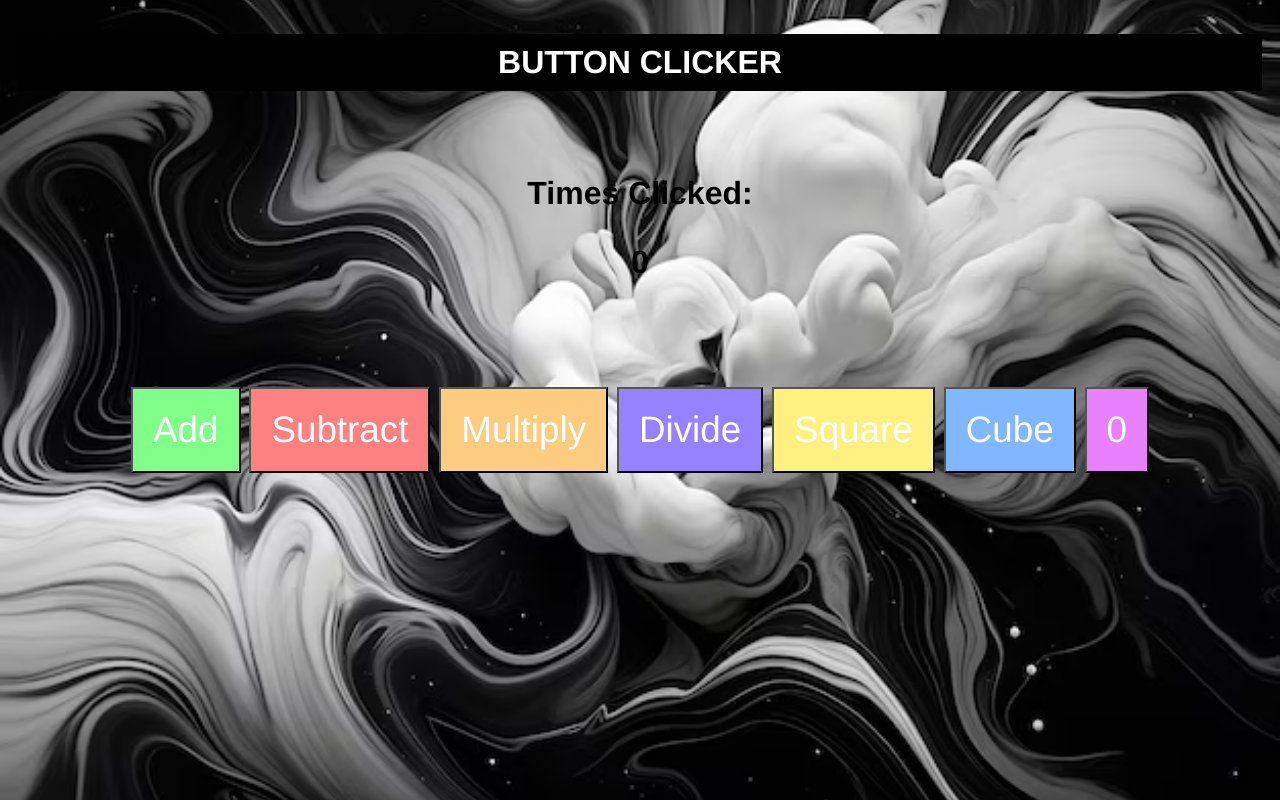
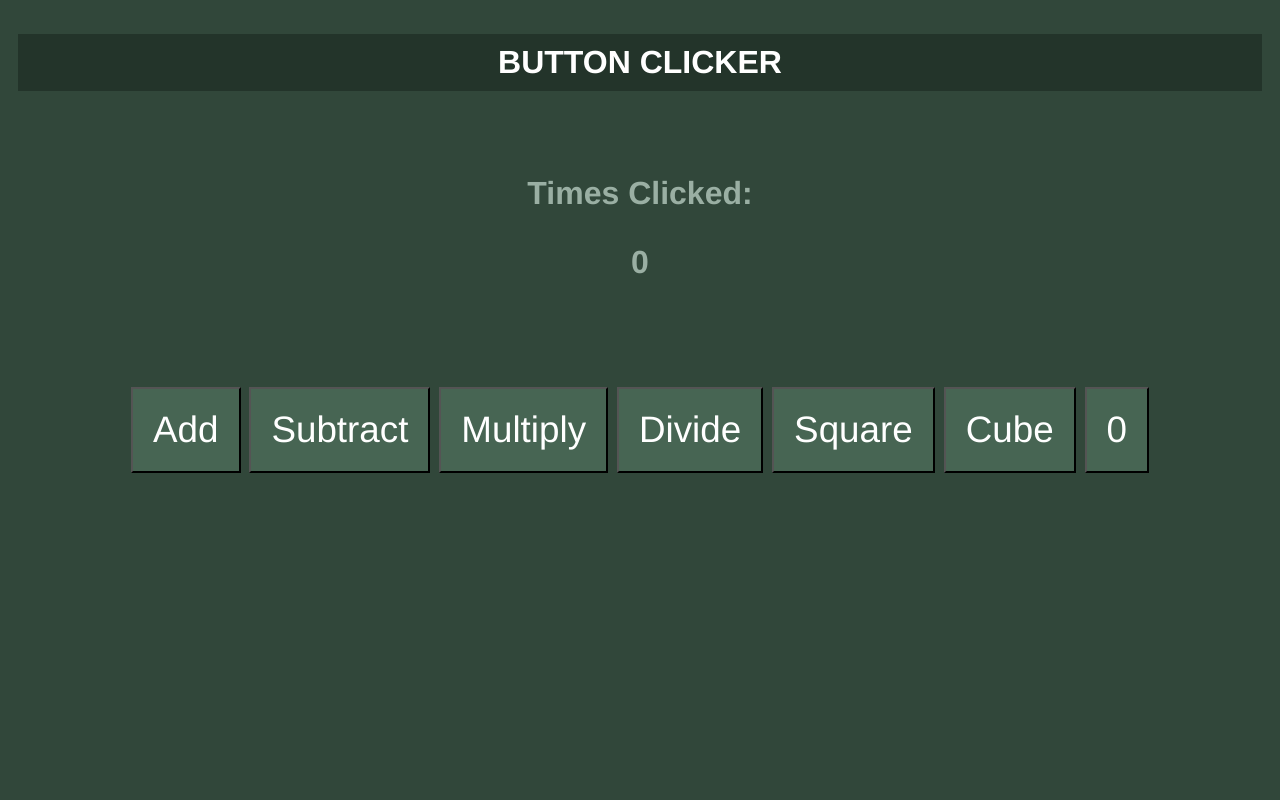
Before and after one commit to CleonDeSouza/buttonclicker, a plain HTML site: page index.html in a window 1280 px wide. Drawn offline with Linux system fonts and the light colour scheme.

Commit message:
Add files via upload

```diff
--- a/style.css
+++ b/style.css
@@ -1,5 +1,5 @@
 body{
-    background-image: url("back.png");
+    background-color: #31473A;
     background-repeat: no-repeat;
     background-attachment: fixed;
     background-position: center;
@@ -10,15 +10,15 @@ body{
 }
 
 #head{
-    color: rgb(255, 255, 255);
-    background-color: black;
+    color: white;
+    background-color: #23342a;
     text-align: center;
     padding: 10px;
     font-family: Helvetica;
 }
 
 #text{
-    color:rgb(0, 0, 0);
+    color:#9aafa3;
     text-align: center;
     border-color: rgb(0, 0, 0);
     border: 200Px;
@@ -26,138 +26,25 @@ body{
     font-family: Helvetica;
 }
 
-#btn1{
+button{
     padding: 20px;
-    background-color:rgb(129, 254, 137);
+    background-color:#476553;
     color:rgb(255, 255, 255);
     text-align: center;
     font-size: 1.15em;
     font-family: Helvetica;
 }
 
-#btn1:hover{
-    background-color:rgb(143, 255, 153);
-    color:rgb(183, 255, 189);
+button:hover{
+    background-color:#3c5848;
+    color:#ffffff;
 }
 
-#btn1:click{
-    background-color:rgb(129, 254, 137);
+button:click{
+    background-color:#293b31;
     color:rgb(0, 0, 0);
 }
 
-#btn2{
-    padding: 20px;
-    background-color:rgb(254, 129, 129);
-    color:rgb(255, 255, 255);
-    text-align: center;
-    font-size: 1.15em;
-    font-family: Helvetica;
-}
-
-#btn2:hover{
-    background-color:rgb(255, 148, 148);
-    color:rgb(254, 179, 179);
-}
-
-#btn2:click{
-    background-color:rgb(254, 129, 129);
-    color:rgb(0, 0, 0);
-}
-
-#btn3{
-    padding: 20px;
-    background-color:rgb(254, 204, 129);
-    color:rgb(255, 255, 255);
-    text-align: center;
-    font-size: 1.15em;
-    font-family: Helvetica;
-}
-
-#btn3:hover{
-    background-color:rgb(250, 208, 146);
-    color:rgb(255, 228, 188);
-}
-
-#btn3:click{
-    background-color:rgb(254, 204, 129);
-    color:rgb(0, 0, 0);
-}
-
-#btn4{
-    padding: 20px;
-    background-color:rgb(150, 129, 254);
-    color:rgb(255, 255, 255);
-    text-align: center;
-    font-size: 1.15em;
-    font-family: Helvetica;
-}
-
-#btn4:hover{
-    background-color:rgb(164, 145, 255);
-    color:rgb(199, 188, 255);
-}
-
-#btn4:click{
-    background-color:rgb(150, 129, 254);
-    color:rgb(0, 0, 0);
-}
-
-#btn5{
-    padding: 20px;
-    background-color:rgb(254, 241, 129);
-    color:rgb(255, 255, 255);
-    text-align: center;
-    font-size: 1.15em;
-    font-family: Helvetica;
-}
-
-#btn5:hover{
-    background-color:rgb(255, 244, 146);
-    color:rgb(255, 249, 198);
-}
-
-#btn5:click{
-    background-color:rgb(254, 241, 129);
-    color:rgb(0, 0, 0);
-}
-
-#btn6{
-    padding: 20px;
-    background-color:rgb(129, 183, 254);
-    color:rgb(255, 255, 255);
-    text-align: center;
-    font-size: 1.15em;
-    font-family: Helvetica;
-}
-
-#btn6:hover{
-    background-color:rgb(146, 193, 255);
-    color:rgb(204, 226, 255);
-}
-
-#btn6:click{
-    background-color:rgb(129, 183, 254);
-    color:rgb(0, 0, 0);
-}
-
-#btn7{
-    padding: 20px;
-    background-color:rgb(233, 129, 254);
-    color:rgb(255, 255, 255);
-    text-align: center;
-    font-size: 1.15em;
-    font-family: Helvetica;
-}
-
-#btn7:hover{
-    background-color:rgb(238, 156, 255);
-    color:rgb(246, 200, 255);
-}
-
-#btn7:click{
-    background-color:rgb(233, 129, 254);
-    color:rgb(0, 0, 0);
-}
 
 #num{
     font-size: 1em;
```
Also changed, not shown: btn-click.html (added, +24 -0 lines), icon.png.
